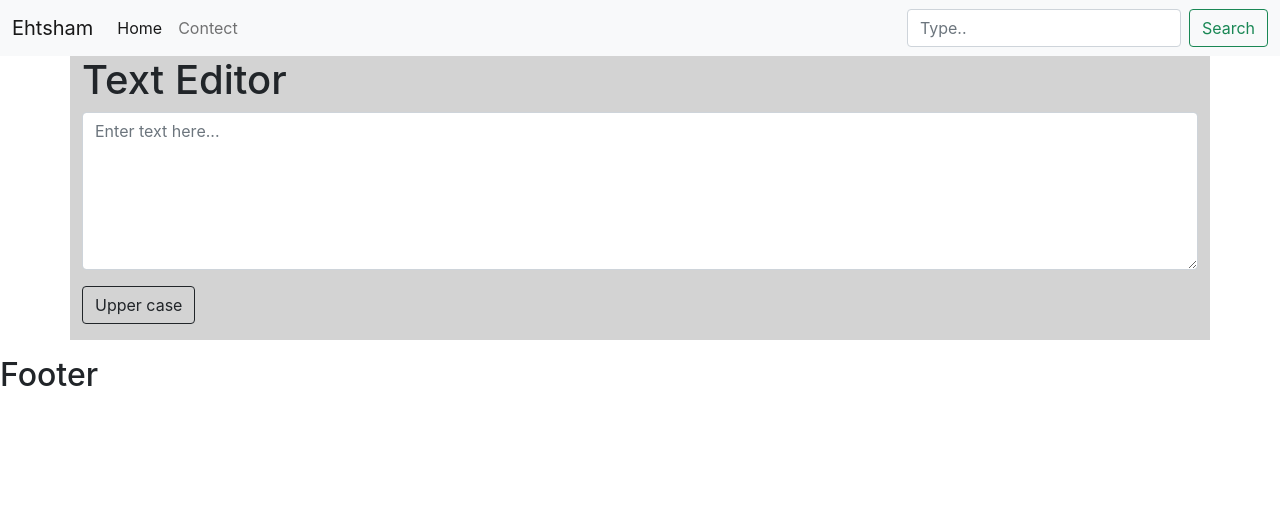
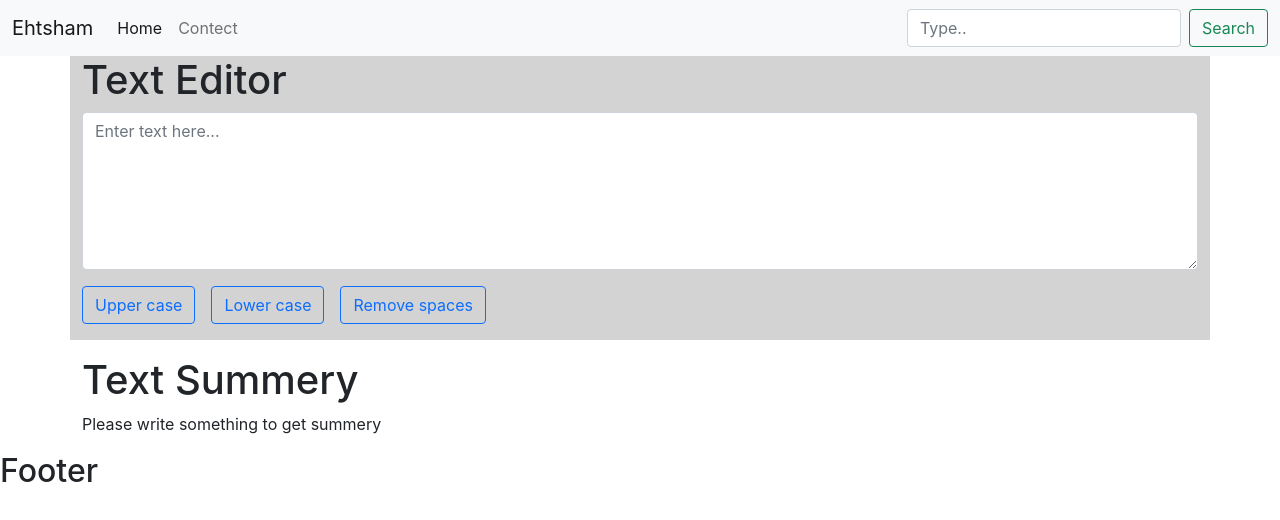
Before and after one commit to ehtsham623/react-app, a React (Create React App) app: page / in a window 1280 px wide. Shown: the top 520 px of the page. Built offline with nearby package versions, Linux system fonts and the light colour scheme.

Commit message:
js functions and state

```diff
--- a/src/App.js
+++ b/src/App.js
@@ -1,7 +1,7 @@
 import Header from "./components/Header";
 import Body from "./components/Body";
 import Footer from "./components/Footer";
-import ExportExample from "./exportExample/ExportExample";
+//import ExportExample from "./exportExample/ExportExample";
 const App = () => {
   return (
     <div style={{ background: "white" }}>
--- a/src/components/TextForms.js
+++ b/src/components/TextForms.js
@@ -1,15 +1,58 @@
-import React from "react";
+import React, { useState } from "react";
 
 export default function TextForms() {
+  //on Clicks
+  const upClick = () => {
+    setTextEditorState(textEditorValue.toUpperCase());
+  };
+  const lcClick = () => {
+    setTextEditorState(textEditorValue.toLowerCase());
+  };
+  const trimClick = () => {
+    setTextEditorState(textEditorValue.replaceAll(" ", ""));
+  };
+  //on Changes
+  const onTextEditorChange = (event) => {
+    setTextEditorState(event.target.value);
+  };
+
+  //states
+  const [textEditorValue, setTextEditorState] = useState("");
+
   return (
-    <div className="mb-3 container " style={{ background: "lightgrey" }}>
+    <>
+      <div className="mb-3 container" style={{ background: "lightgrey" }}>
         <h1>Text Editor</h1>
         <textarea
           className="form-control"
           rows="6"
+          value={textEditorValue}
+          id="myTextEditorBox"
           placeholder="Enter text here..."
+          onChange={onTextEditorChange}
         ></textarea>
-      <button className="btn btn-outline-dark my-3">Upper case</button>
+        <button className="btn btn-outline-primary my-3" onClick={upClick}>
+          Upper case
+        </button>
+        <button className="btn btn-outline-primary m-3" onClick={lcClick}>
+          Lower case
+        </button>
+        <button className="btn btn-outline-primary my-3" onClick={trimClick}>
+          Remove spaces
+        </button>
       </div>
+      <div className="container">
+        <h1>Text Summery</h1>
+
+        {textEditorValue.length === 0 ?
+          <p>Please write something to get summery</p>
+         :
+          <p>
+            {textEditorValue.split(/[^\s]+/).length - 1} words and{" "}
+            {textEditorValue.length} characters in this text.
+          </p>
+    }
+      </div>
+    </>
   );
 }
```
Also changed, not shown: src/components/Body.js (+3 -4 lines). Lines whose indentation alone changed are shown as unchanged.
